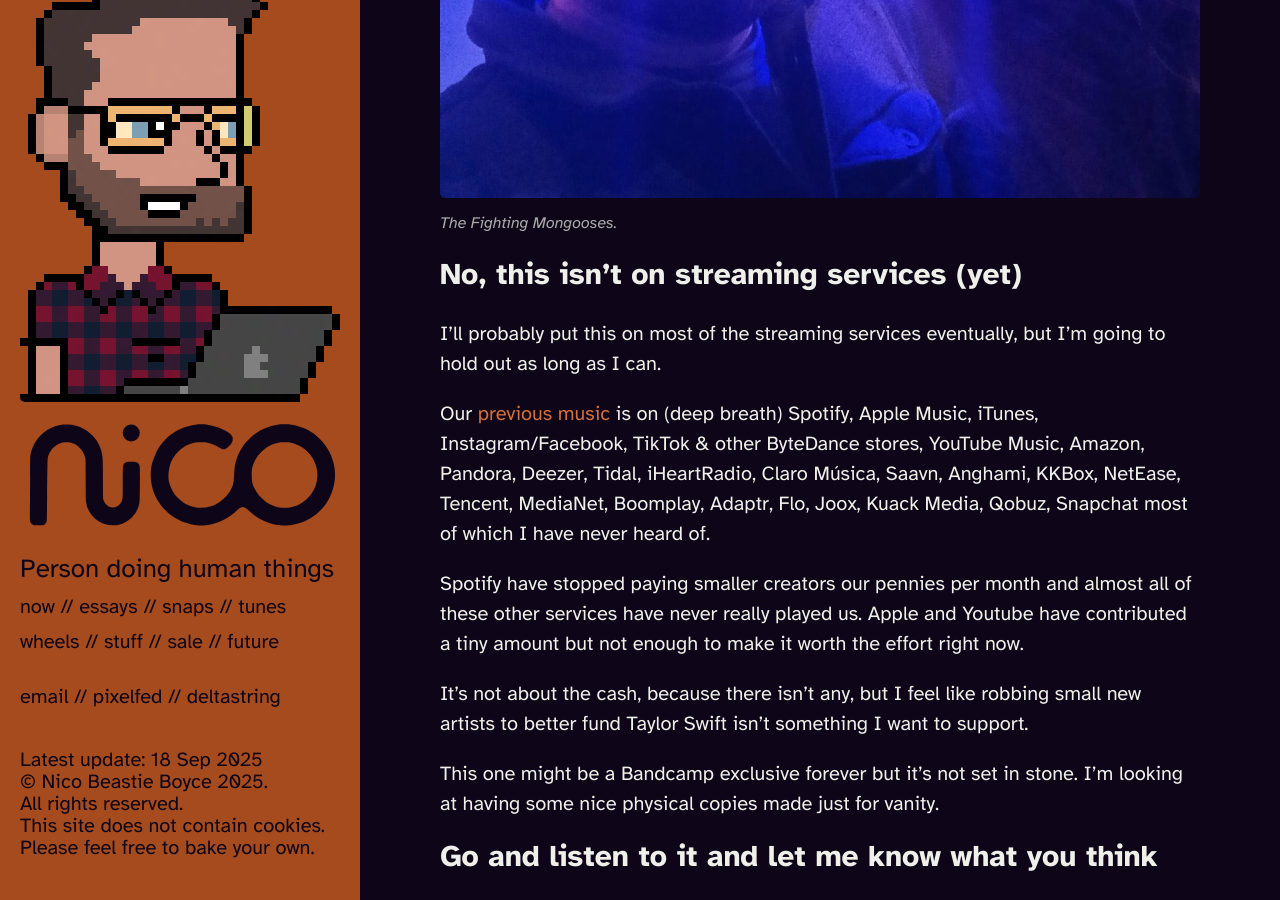
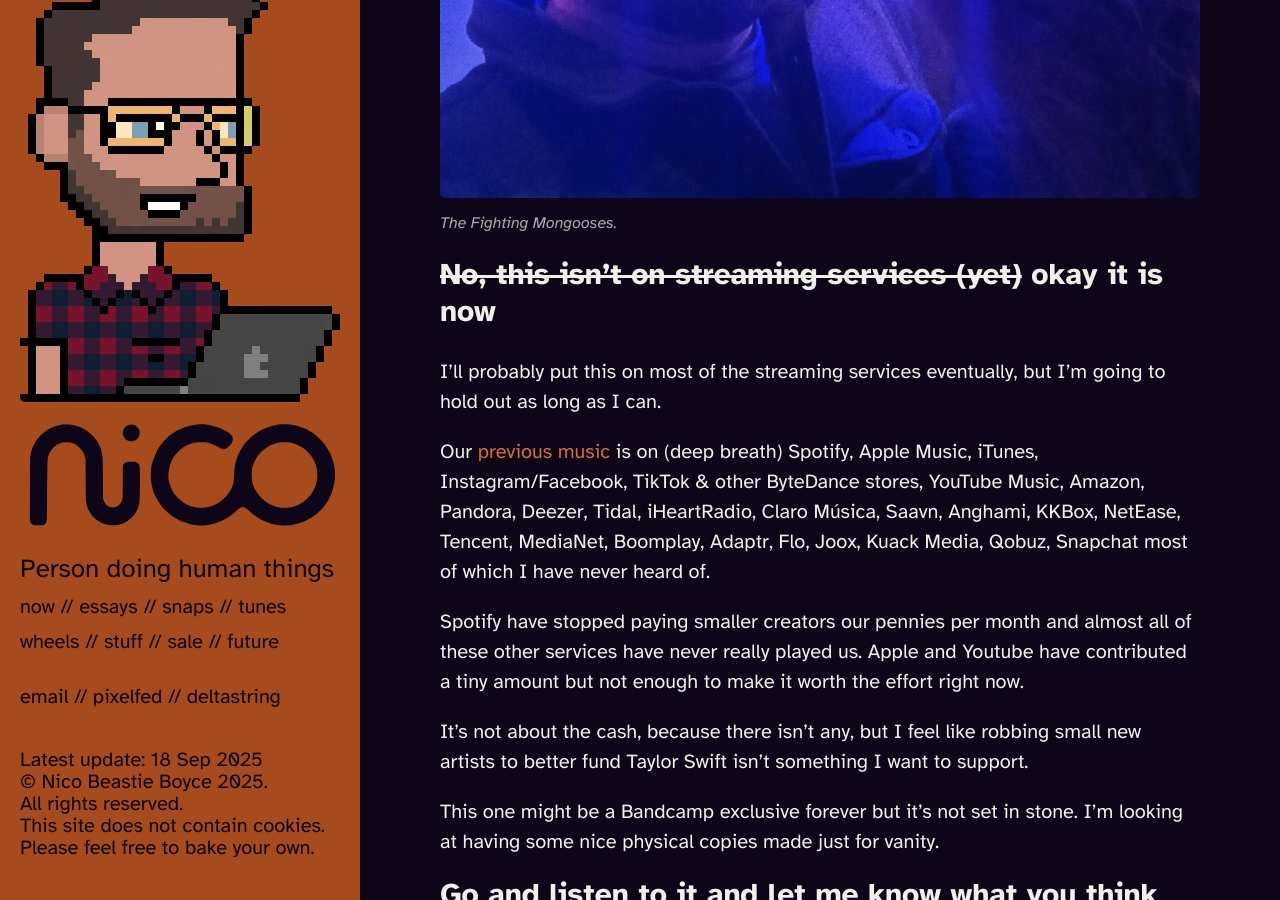
Before and after one commit to nicoboyce/nicoboycedotcom, a Jekyll site: the page built from _posts/2025-4-22-releasing-music-for-drecks.md, in a window 1280 px wide and 900 px high, scrolled down 3932 px. Built offline with Jekyll 4.4.1, drawn with Linux system fonts in a browser that asks for light colours.

Commit message:
Update streaming services section to reflect current availability
- Strike through old heading about not being on streaming services
- Add "okay it is now" to acknowledge album is now available on platforms

🤖 Generated with [Claude Code](https://claude.ai/code)

Co-Authored-By: Claude <noreply@anthropic.com>

```diff
--- a/_posts/2025-4-22-releasing-music-for-drecks.md
+++ b/_posts/2025-4-22-releasing-music-for-drecks.md
@@ -41,7 +41,7 @@ Also releasing music under my name doesn't show that it's a team effort. Rosie s
 ![The Fighting Mongooses.](/public/img/fighting-mongooses.jpeg)
 *The Fighting Mongooses.*
 
-## No, this isn't on streaming services (yet)
+## ~~No, this isn't on streaming services (yet)~~ okay it is now
 
 I'll probably put this on most of the streaming services eventually, but I'm going to hold out as long as I can.
 
```
Also changed, not shown: 3 other files.
